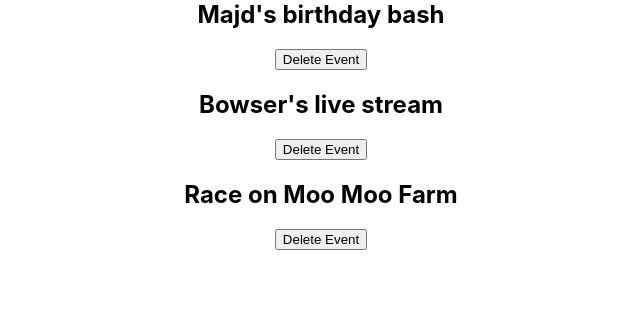
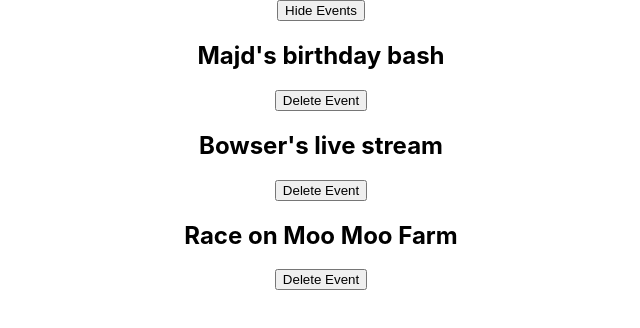
Before and after one commit to Majd-Alhourani98/events-list, a React (Create React App) app: page / in a window 1280 px wide. Shown: the top 328 px of the page, without its empty margins (319-959 px from the left). Built offline with nearby package versions, Linux system fonts and the light colour scheme.

Commit message:
toggle event list visibility with show/hide buttons

```diff
--- a/src/App.js
+++ b/src/App.js
@@ -3,6 +3,8 @@
 import "./App.css";
 
 function App() {
+  const [showEvents, setShowEvents] = useState(true);
+
   const [events, setEvents] = useState([
     { title: "Majd's birthday bash", id: 1 },
     { title: "Bowser's live stream", id: 2 },
@@ -19,12 +21,25 @@
 
   return (
     <div className="App">
-      {events.map((event) => (
-        <div key={event.id}>
-          <h2>{event.title}</h2>
-          <button onClick={() => handleClick(event.id)}>Delete Event</button>
-        </div>
-      ))}
+      <div>
+        {showEvents && (
+          <button onClick={() => setShowEvents(false)}>Hide Events</button>
+        )}
+      </div>
+
+      <div>
+        {!showEvents && (
+          <button onClick={() => setShowEvents(true)}>Show Events</button>
+        )}
+      </div>
+
+      {showEvents &&
+        events.map((event) => (
+          <div key={event.id}>
+            <h2>{event.title}</h2>
+            <button onClick={() => handleClick(event.id)}>Delete Event</button>
+          </div>
+        ))}
     </div>
   );
 }
```
